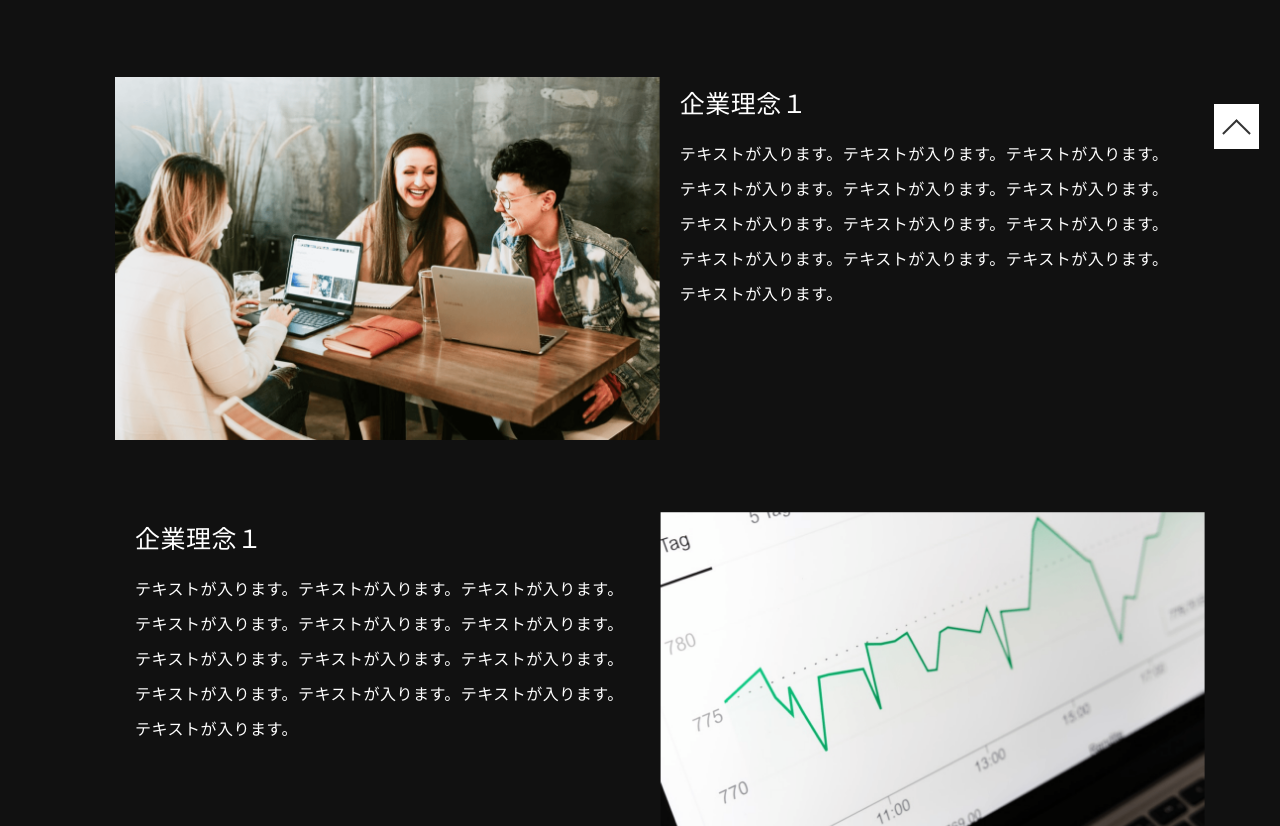
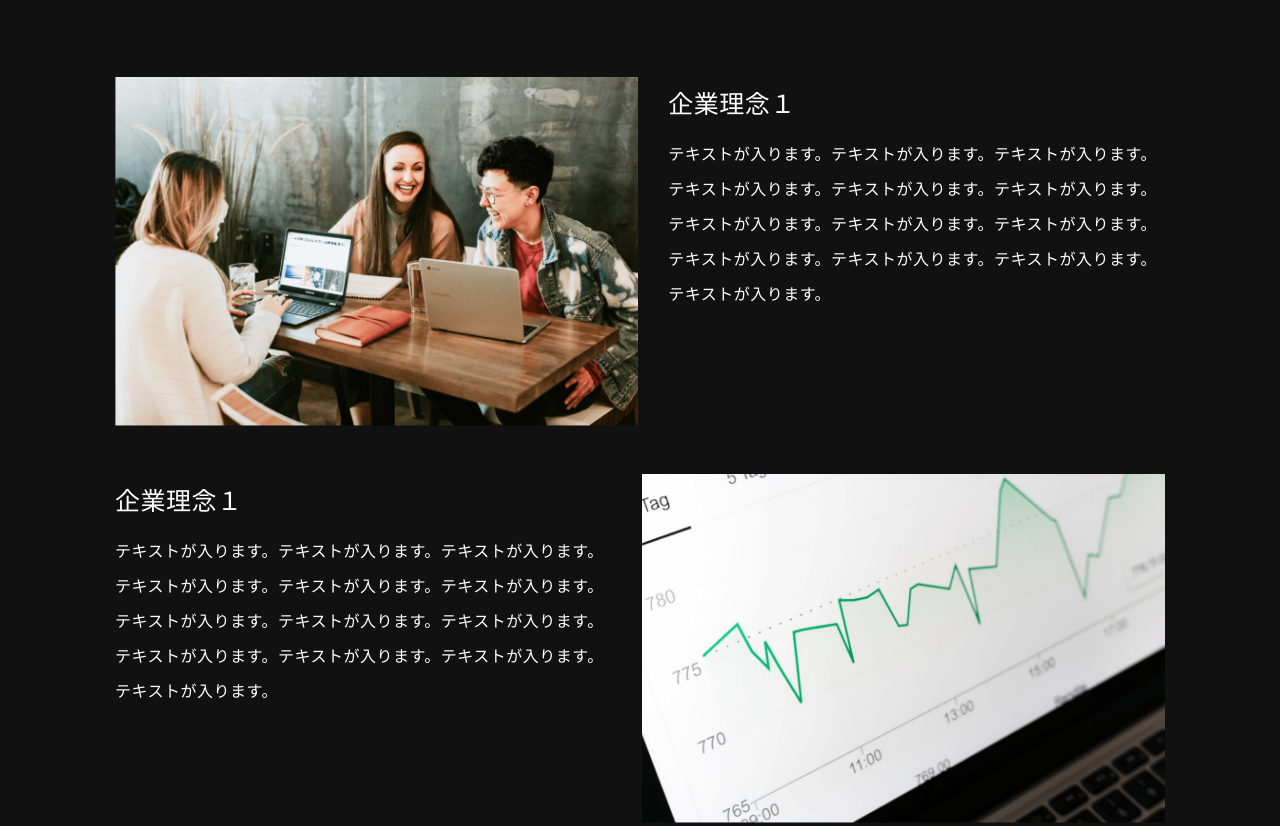
Before and after one commit to hidekiw1971/m-anken-017, a website: page index.html in a window 1280 px wide. Shown: the part 610-1436 px from the top of the page. Drawn offline with nearby package versions, Linux system fonts and the light colour scheme.

Commit message:
2022/9/6 pc サイズ調整完了（アニメーション以外）

```diff
--- a/index.html
+++ b/index.html
@@ -87,10 +87,12 @@
       <!-- componet - .jigyou-naiyou__kigyou-rinen -->
       <div class="jigyou-naiyou__kigyou-rinen-contents jigyou-naiyou__kigyou-rinen-contents-layout">
         <div class="jigyou-naiyou__kigyou-rinen-contents-inner">
-          <div class="jigyou-naiyou__kigyou-rinen-contents-image">
+          <div
+            class="jigyou-naiyou__kigyou-rinen-contents-image jigyou-naiyou__kigyou-rinen-contents-image-space-right">
             <img src="./images/kigyou-rinen1.png" alt="">
           </div>
-          <div class="jigyou-naiyou__kigyou-rinen-contents-text-wrap">
+          <div
+            class="jigyou-naiyou__kigyou-rinen-contents-text-wrap jigyou-naiyou__kigyou-rinen-contents-text-wrap-space">
             <div class="jigyou-naiyou__kigyou-rinen-contents-title">企業理念１</div>
             <div class="jigyou-naiyou__kigyou-rinen-contents-message">
               テキストが入ります。テキストが入ります。テキストが入ります。テキストが入ります。テキストが入ります。テキストが入ります。テキストが入ります。テキストが入ります。テキストが入ります。テキストが入ります。テキストが入ります。テキストが入ります。テキストが入ります。
@@ -102,7 +104,7 @@
       <!-- componet - .jigyou-naiyou__kigyou-rinen -->
       <div class="jigyou-naiyou__kigyou-rinen-contents jigyou-naiyou__kigyou-rinen-contents-layout">
         <div class="jigyou-naiyou__kigyou-rinen-contents-inner jigyou-naiyou__kigyou-rinen-contents-inner-reverse">
-          <div class="jigyou-naiyou__kigyou-rinen-contents-image">
+          <div class="jigyou-naiyou__kigyou-rinen-contents-image jigyou-naiyou__kigyou-rinen-contents-image-space-left">
             <img src="./images/kigyou-rinen2.png" alt="">
           </div>
           <div class="jigyou-naiyou__kigyou-rinen-contents-text-wrap">
@@ -117,7 +119,8 @@
       <!-- componet - .jigyou-naiyou__kigyou-rinen -->
       <div class="jigyou-naiyou__kigyou-rinen-contents jigyou-naiyou__kigyou-rinen-contents-layout">
         <div class="jigyou-naiyou__kigyou-rinen-contents-inner">
-          <div class="jigyou-naiyou__kigyou-rinen-contents-image">
+          <div
+            class="jigyou-naiyou__kigyou-rinen-contents-image jigyou-naiyou__kigyou-rinen-contents-image-space-right">
             <img src="./images/kigyou-rinen3.png" alt="">
           </div>
           <div class="jigyou-naiyou__kigyou-rinen-contents-text-wrap">
@@ -157,12 +160,12 @@
           <img src="./images/CodeUps.png" alt="">
         </a>
       </li>
-      <li class="jigyou-naiyou__footer-list"><a href="#">トップ</a></li>
-      <li class="jigyou-naiyou__footer-list"><a href="#">お知らせ</a></li>
-      <li class="jigyou-naiyou__footer-list"><a href="#">事業内容</a></li>
-      <li class="jigyou-naiyou__footer-list"><a href="#">企業概要</a></li>
-      <li class="jigyou-naiyou__footer-list"><a href="#">ブログ</a></li>
-      <li class="jigyou-naiyou__footer-list"><a href="#">お問い合わせ</a></li>
+      <li class="jigyou-naiyou__footer-list jigyou-naiyou__footer-list-leftspace"><a href="#">トップ</a></li>
+      <li class="jigyou-naiyou__footer-list jigyou-naiyou__footer-list-leftspace"><a href="#">お知らせ</a></li>
+      <li class="jigyou-naiyou__footer-list jigyou-naiyou__footer-list-leftspace"><a href="#">事業内容</a></li>
+      <li class="jigyou-naiyou__footer-list jigyou-naiyou__footer-list-leftspace"><a href="#">企業概要</a></li>
+      <li class="jigyou-naiyou__footer-list jigyou-naiyou__footer-list-leftspace"><a href="#">ブログ</a></li>
+      <li class="jigyou-naiyou__footer-list jigyou-naiyou__footer-list-leftspace"><a href="#">お問い合わせ</a></li>
     </ul>
     <div class="jigyou-naiyou__footer-copyright">
       <small>&copy 2021 CodeUps Inc.</small>
@@ -171,7 +174,7 @@
   <!-- /.jigyou-naiyou__footer -->
 
   <!-- .jigyou-naiyou__scroll -->
-  <div class="jigyou-naiyou__scroll jigyou-naiyou__scroll-layout"></div>
+  <div class="js-jigyou-naiyou__scroll js-jigyou-naiyou__scroll-layout"></div>
   <!-- /.jigyou-naiyou__scroll -->
 </body>
 
--- a/js/script.js
+++ b/js/script.js
@@ -1,8 +1,19 @@
 jQuery(function ($) {
   // この中であればWordpressでも「$」が使用可能になる
 
-  var topBtn = $(".pagetop");
-  topBtn.hide();
+  var topBtn = $(".js-jigyou-naiyou__scroll");
+  // topBtn.hide();
+  // ボタンをクリックしたらスクロールして上に戻る
+  topBtn.click(function () {
+    $("body,html").animate(
+      {
+        scrollTop: 0,
+      },
+      300,
+      "swing"
+    );
+    return false;
+  });
 
   // scroll位置情報取得
   $(window).scroll(function () {
@@ -10,7 +21,7 @@ jQuery(function ($) {
     console.log(test);
   });
 
-  // ボタンの表示設定
+  // ボタンの表示設定（header）
   $(window).scroll(function () {
     if ($(this).scrollTop() > 500) {
       $(".js-kigyou-naiyou__header").css("background", "rgba(17, 17, 17, 1)");
@@ -23,16 +34,17 @@ jQuery(function ($) {
     }
   });
 
-  // ボタンをクリックしたらスクロールして上に戻る
-  topBtn.click(function () {
-    $("body,html").animate(
-      {
-        scrollTop: 0,
-      },
-      300,
-      "swing"
-    );
-    return false;
+  // ボタンの表示設定（js-jigyou-naiyou__scroll）
+  $(window).scroll(function () {
+    if ($(this).scrollTop() > 300) {
+      $(".js-jigyou-naiyou__scroll").css("display", "block");
+      // 指定px以上のスクロールでボタンを表示
+      // topBtn.fadeIn();
+    } else {
+      $(".js-jigyou-naiyou__scroll").css("display", "none");
+      // 画面が指定pxより上ならボタンを非表示
+      // topBtn.fadeOut();
+    }
   });
 
   //ドロワーメニュー
--- a/src/sass/module/_jigyou-naiyou__contact-inner.scss
+++ b/src/sass/module/_jigyou-naiyou__contact-inner.scss
@@ -1,7 +1,7 @@
 @use "global" as *;
 .jigyou-naiyou__contact-inner {
   display: inline-block;
-  max-width: rem(375);
+  // max-width: rem(375);
   @include mq(md) {
   }
 }
--- a/src/sass/module/_jigyou-naiyou__contact.scss
+++ b/src/sass/module/_jigyou-naiyou__contact.scss
@@ -5,6 +5,7 @@
   padding: rem(64) rem(20);
   margin-bottom: rem(48);
   @include mq(md) {
+    padding: rem(148) rem(20);
   }
 }
 
@@ -17,6 +18,10 @@
   line-height: 1.44;
   position: relative;
   @include mq(md) {
+    font-size: rem(30);
+    line-height: 1.166;
+    letter-spacing: rem(2);
+    margin-bottom: rem(24);
   }
 }
 
@@ -42,6 +47,9 @@
   line-height: 1.44;
   text-align: center;
   @include mq(md) {
+    font-size: rem(110);
+    line-height: 1.436;
+    transform: translate(-127%, -73%);
   }
 }
 
@@ -53,6 +61,8 @@
   letter-spacing: rem(2);
   line-height: 1.4375;
   @include mq(md) {
+    line-height: 2.1875;
+    margin-bottom: rem(49);
   }
 }
 
@@ -70,7 +80,10 @@
 
 .jigyou-naiyou__inquiry-layout {
   position: relative;
+  width: rem(335);
+  margin: 0 auto;
   @include mq(md) {
+    width: rem(360);
   }
 }
 
@@ -79,6 +92,7 @@
   display: block;
   padding-top: 14.92%;
   @include mq(md) {
+    padding-top: 16.66%;
   }
 }
 
--- a/src/sass/module/_jigyou-naiyou__footer-layout.scss
+++ b/src/sass/module/_jigyou-naiyou__footer-layout.scss
@@ -2,5 +2,7 @@
 .jigyou-naiyou__footer-layout {
   margin-bottom: rem(48);
   @include mq(md) {
+    margin-right: rem(32);
+    margin-left: rem(32);
   }
 }
--- /dev/null
+++ b/src/sass/module/_jigyou-naiyou__footer-list-leftspace.scss
@@ -0,0 +1,6 @@
+@use "global" as *;
+.jigyou-naiyou__footer-list-leftspace {
+  @include mq(md) {
+    margin-left: rem(32);
+  }
+}
--- /dev/null
+++ b/src/sass/module/_jigyou-naiyou__footer-list-title.scss
@@ -0,0 +1,6 @@
+@use "global" as *;
+.jigyou-naiyou__footer-list-title {
+  @include mq(md) {
+    margin-right: auto;
+  }
+}
--- a/src/sass/module/_jigyou-naiyou__footer-wrap.scss
+++ b/src/sass/module/_jigyou-naiyou__footer-wrap.scss
@@ -2,6 +2,7 @@
 .jigyou-naiyou__footer-wrap {
   text-align: center;
   margin-bottom: rem(32);
-  @include mq {
+  @include mq(md) {
+    display: flex;
   }
 }
--- /dev/null
+++ b/src/sass/module/_jigyou-naiyou__kigyou-rinen-contents-image-space-left.scss
@@ -0,0 +1,6 @@
+@use "global" as *;
+.jigyou-naiyou__kigyou-rinen-contents-image.jigyou-naiyou__kigyou-rinen-contents-image-space-left {
+  @include mq(md) {
+    margin-left: rem(30);
+  }
+}
--- /dev/null
+++ b/src/sass/module/_jigyou-naiyou__kigyou-rinen-contents-image-space-right.scss
@@ -0,0 +1,6 @@
+@use "global" as *;
+.jigyou-naiyou__kigyou-rinen-contents-image.jigyou-naiyou__kigyou-rinen-contents-image-space-right {
+  @include mq(md) {
+    margin-right: rem(30);
+  }
+}
--- /dev/null
+++ b/src/sass/module/_jigyou-naiyou__kigyou-rinen-contents-text-wrap-layout.scss
@@ -0,0 +1,5 @@
+@use "global" as *;
+.jigyou-naiyou__kigyou-rinen-contents-text-wrap-layout {
+  @include mq(md) {
+  }
+}
--- a/src/sass/module/_jigyou-naiyou__kigyou-rinen-contents.scss
+++ b/src/sass/module/_jigyou-naiyou__kigyou-rinen-contents.scss
@@ -20,7 +20,7 @@
   @include mq(md) {
     display: flex;
     margin: 0 rem(20);
-    width: rem(1090);
+    max-width: rem(1090);
   }
 }
 
@@ -55,7 +55,9 @@
   margin: 0 auto;
   margin-bottom: rem(24);
   @include mq(md) {
-    width: rem(550);
+    margin: 0;
+    // width: rem(550);
+    width: rem(537);
   }
 }
 
@@ -79,7 +81,8 @@
 }
 
 .jigyou-naiyou__kigyou-rinen-contents-text-wrap {
-  margin: 0 rem(20);
+  // margin: 0 rem(20);
+  margin: 0 rem(0);
   margin-top: rem(20);
   @include mq(md) {
   }
--- a/src/sass/module/_jigyou-naiyou__scroll.scss
+++ b/src/sass/module/_jigyou-naiyou__scroll.scss
@@ -1,10 +1,10 @@
 @use "global" as *;
-.jigyou-naiyou__scroll {
+.js-jigyou-naiyou__scroll {
   @include mq(md) {
   }
 }
 
-.jigyou-naiyou__scroll-layout {
+.js-jigyou-naiyou__scroll-layout {
   display: block;
   position: fixed;
   bottom: 0;
@@ -18,7 +18,7 @@
   }
 }
 
-.jigyou-naiyou__scroll-layout::before {
+.js-jigyou-naiyou__scroll-layout::before {
   content: "";
   display: block;
   width: rem(20);
@@ -33,7 +33,7 @@
   }
 }
 
-.jigyou-naiyou__scroll-layout::after {
+.js-jigyou-naiyou__scroll-layout::after {
   content: "";
   display: block;
   width: rem(20);
```
Also changed, not shown: README.md, css/styles.css, 1 other file.
